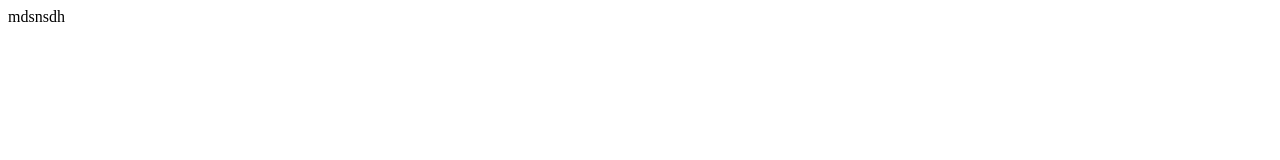
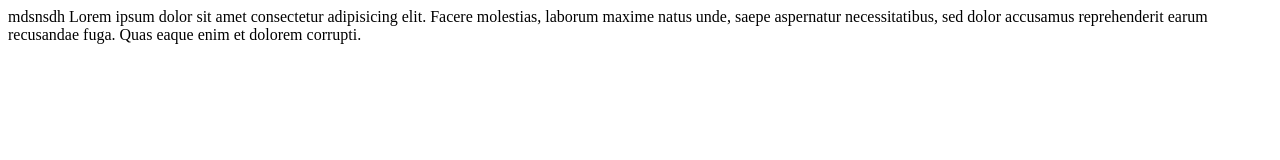
Before and after one commit to Bhupen12/git-in-one-video, a plain HTML site: page contact.html in a window 1280 px wide. Drawn offline with Linux system fonts and the light colour scheme.

Commit message:
Adding something new

```diff
--- a/contact.html
+++ b/contact.html
@@ -8,5 +8,6 @@
 </head>
 <body>
         mdsnsdh
+        Lorem ipsum dolor sit amet consectetur adipisicing elit. Facere molestias, laborum maxime natus unde, saepe aspernatur necessitatibus, sed dolor accusamus reprehenderit earum recusandae fuga. Quas eaque enim et dolorem corrupti.
 </body>
 </html>
```
